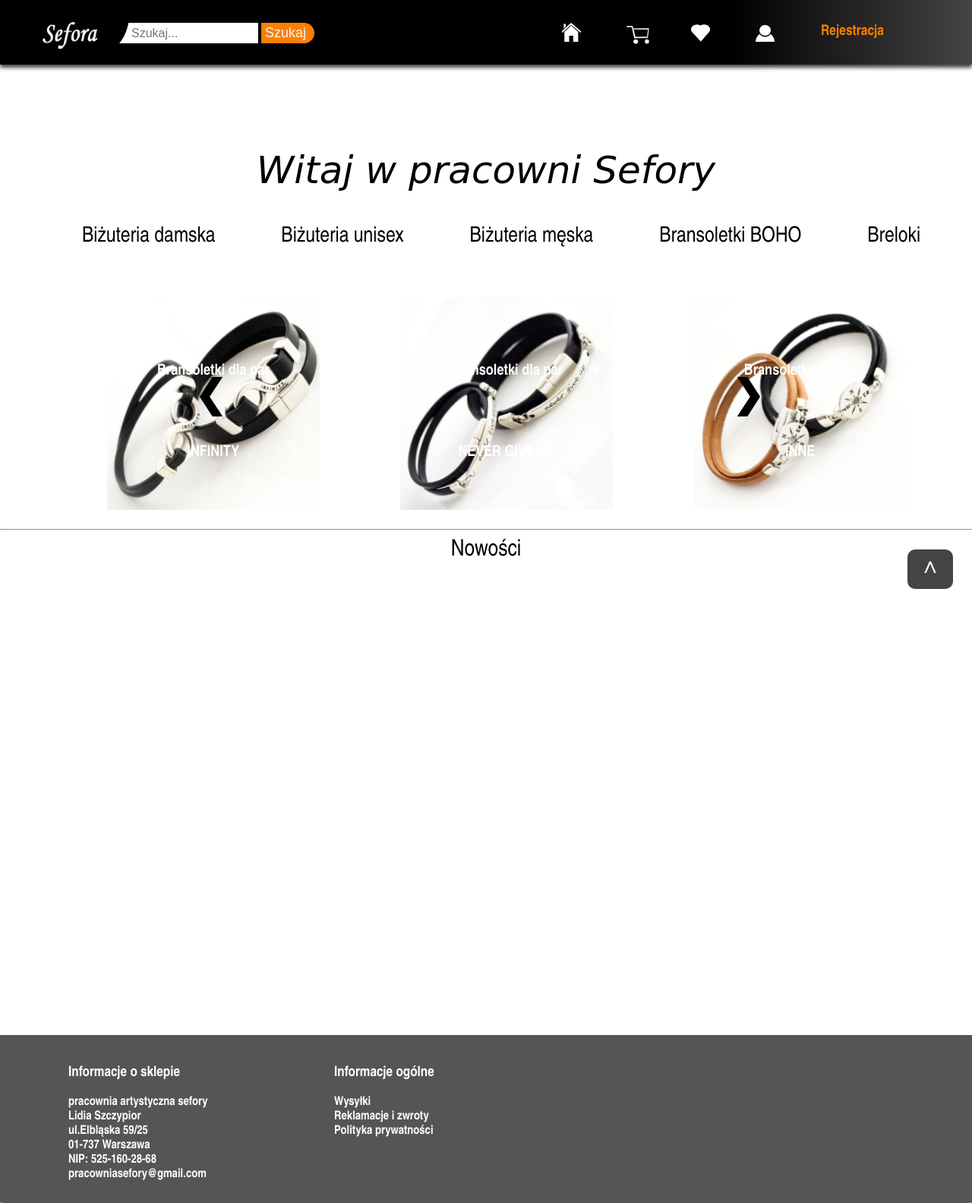
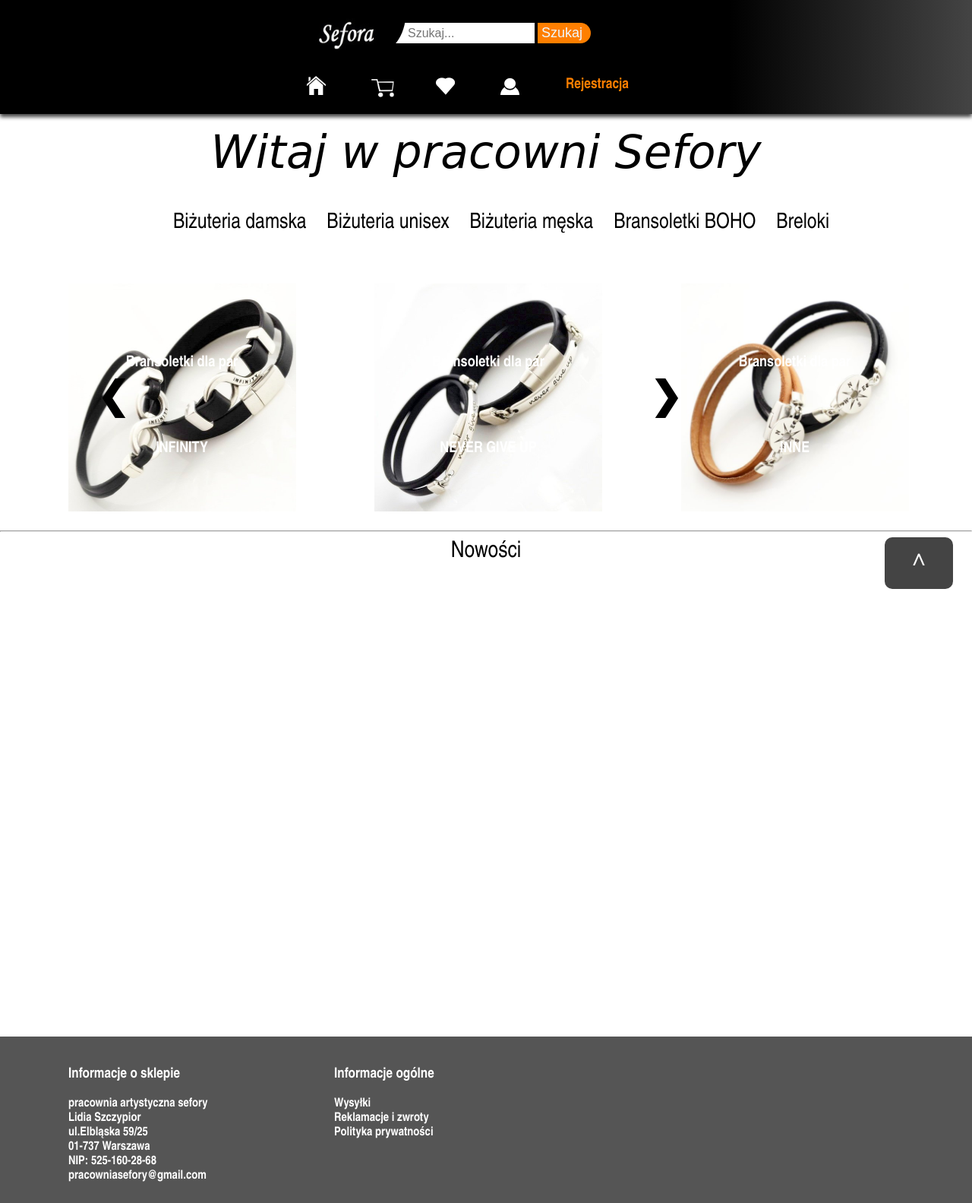
Before and after one commit to Damson99/index, a PHP site: page / in a window 1280 px wide; the page is wider, and only the part inside the window is pictured. Shown: the top 1583 px of that part at 76% size. Run offline with PHP 8.4, Linux system fonts and the light colour scheme; data that the repository does not hold is empty.

Commit message:
mediaquery

```diff
--- a/css/mediaquery.css
+++ b/css/mediaquery.css
@@ -1,55 +1,97 @@
 @media all and (max-width: 1660px){
+    /*MAIN*/
     #couple{
-        margin:2% 0% 2% 11%;
+        margin:2% 0% 2% 7%;
     }
-    #couple img{
-        width: 280px;
-        height: 280px;
-    }
-    #couple a{
-        width: 280px;
-        height: 280px;
-        font-size: 20px;
+    #mainWrapper{
+        margin:2% 0% 2% 10%;
     }
     .pOfferts,#userMenu{
         margin:0px;
         padding: 0px;
     }
-
+    #mainNav>ul>li{
+        padding: 20px 40px 20px 40px;
+    }
+    /*BASKET*/
+    #detailsDiv,#secondDetails,#basketDetails{
+        margin: 2% 0% 2% 10%;
+        width: 1100px;
+        padding: 20px;
+    }
 }
 
 @media all and (max-width: 1380px){
+    /*MAIN*/
+    #loginFormWrapper{
+        margin-top: 13%;
+        min-width: 460px;
+    }
+    #loginFormWrapper input{
+        width: 100%;
+        height: 50px;
+        font-size: 20px;
+    }
+    #loginFormWrapper p,#loginFormWrapper a{
+        font-size: 24px;
+    }
+    #loginFormWrapper h1{
+        font-size: 30px;
+    }
     #mainWrapper{
-        margin:2% 0% 2% 20%;
+        margin:2% 10% 2% 10%;
         grid-template-columns:repeat(2,1fr);
     }
+    .wrapper{
+        width: 400px;
+    }
+    .wrapperImage{
+        width: 400px;
+        height: 400px;
+    }
+    .wrapperHeader a{
+        font-size: 30px;
+    }
+    .imageLog{
+        width: 200px;
+        height: 200px;
+        margin: -170px 0px 0px 100px;
+    }
+    .secondWrapper{
+        margin-top: 30px;
+        font-size: 25px;
+    }
+    .heart{
+        width: 30px;
+        height: 30px;
+        margin-left: 190px;
+    }
+    .heart::after, .heart::before{
+        width: 30px;
+        height: 30px;
+    }
+    .secondWrapper a{
+        height: 45px;
+        font-size: 30px;
+        padding-top: 15px;
+    }
     .nextMainWrapper{
-        margin-right: -250px;
+        margin-right: -270px;
     }
-    .header{
-        margin-left: 20px;
+    .header,.loginInfo{
+        margin-left:30%;
     }
     .search{
         width: 200px;
     }
-}
-
-@media all and (max-width: 1200px){
     #couple{
-        grid-auto-rows: 400px;
+        grid-auto-rows: 300px;
     }
-    #couple img{
-        width: 250px;
-        height: 250px;
-    }
-    #couple a{
-        width: 250px;
-        height: 250px;
+    #couple a,#couple img{
+        width: 300px;
+        height: 300px;
         font-size: 20px;
     }
-}
-
-@media all and (max-width: 992px){
     #topDiv{
         height: 150px;
     }
@@ -57,37 +99,86 @@
         float: left;
         padding: 20px;
     }
-    .pOfferts,#userMenu{
-        padding: 10px;
-        margin: 0px 0px 0px 10%;
+    #mainNav>ul>li{
+        padding: 0px 10px 0px 10px;
+    }
+    .backToTop{
+        padding: 12px 30px 20px 30px;
+    }
+    /*BASKET*/
+    #detailsDiv,#secondDetails,#basketDetails{
+        margin: 2% 0% 2% 25%;
+        width: 500px;
+        padding: 20px;
+    }
+    #deleteProduct{
+        margin-left: 270px;
+    }
+    .basketItem{
+        margin:0px 0px 0px 10px;
+        grid-template-columns: repeat(1,1fr);
+        grid-gap: 0px;
+    }
+    #basketDetails textarea{
+        width: 350px;
     }
 }
 
-@media all and (max-width:700px){
-    .pOfferts,#userMenu,.pOffertsWel{
-        padding: 0px;
-        margin: 0px;
+@media all and (max-width: 992px){
+    /*MAIN*/
+    #mainWrapper{
+        margin:2% 0% 2% 5%;
+        grid-template-columns:repeat(2,1fr);
     }
-    .pOffertsWel{
+    .dot{
+        height: 50px;
+        width: 50px;
+    }
+    .prev,.nextMainWrapper, .next{
+        margin-top: -200px;
+    }
+    .slideshow-container{
+        height: 350px;
+        width: 350px;
+    }
+    .rightDiv{
+        grid-column:1/8;
+        font-size: 10px;
+    }
+    article{
+        width: 100%;
+    }
+    #detailsDiv h1{
         font-size: 30px;
     }
+    #detailsDiv .pic{
+        width: 300px;
+        height: 300px;
+    }
+    ul#subMenu{
+        width: 80px;
+        padding: 5px 5px 5px 15px;
+    }
     ul#subMenu a{
+        padding:0px;
         font-size: 10px;
+    }
+    #mainNav>ul>li{
+        padding: 0px;
+    }
+    #mainNav a{
+        font-size: 25px;
     }
     .pDiv a{
         font-size: 15px;
         height: 20px;
     }
     #couple{
-        grid-auto-rows: 120px;
+        grid-auto-rows: 300px;
     }
-    #couple img{
-        width: 100px;
-        height: 100px;
-    }
-    #couple a{
-        width: 100px;
-        height: 100px;
-        font-size: 10px;
+    #couple a,#couple img{
+        width: 250px;
+        height: 250px;
+        font-size: 14px;
     }
 }
--- a/css/style.css
+++ b/css/style.css
@@ -216,7 +216,8 @@ a{
 }
 .pOffertsWel{
     font-family:Brush Script MT, Brush Script Std, cursive;
-    font-size:50px;
+    margin-top: -30px;
+    font-size:60px;
 }
 .pDiv{
     text-align: center;
@@ -341,7 +342,7 @@ ul{
     opacity: 0.5;
 }
 #mainWrapper{
-    margin: 2% 0% 2% 16%;
+    margin: 2% 16% 2% 18%;
     display: grid;
     grid-template-columns:repeat(4,1fr);
 }
@@ -499,9 +500,6 @@ article{
     background-color: transparent;
 
 }
-/*#none:hover{
-    background-color: black;
-}*/
 .rightDiv p{
     color:#666666;
 }
@@ -524,6 +522,10 @@ article{
     cursor: pointer;
     border-radius: 10px;
     width: auto;
+}
+#basketDetails textarea{
+    margin-bottom:20px;
+    border:red 1px solid;
 }
 #basketDetails input[type="submit"]:hover{
     border-bottom: 3px solid white;
@@ -548,7 +550,6 @@ article{
 #basketDetails img{
     width: 150px;
     height: 150px;
-    margin-bottom: -20px;
 }
 #basketDetails a{
     font-size: 22px;
--- a/index.php
+++ b/index.php
@@ -83,7 +83,7 @@ $komunikat = $sefora->getMessage();
                                 $sefora->setMessage("Błąd");
                                 break;
                         }
-                        header("Location:index.php?action=braceletFor&brn=all");
+                        header("Location:index.php?action=showBasket");
                         break;
                     case 'deleteBasket':
                         $sefora->deleteBasket();
@@ -166,7 +166,7 @@ $komunikat = $sefora->getMessage();
                             case SERVER_ERROR:
                                 $sefora->setMessage("Błąd serwera");
                         }
-                        header("Location:index.php?action=braceletFor&brn=all");
+                        header("Location:index.php?action=showWishList");
                         break;
                     case 'showWishList':
                         switch($sefora->showWishList()){
--- a/templates/basket.php
+++ b/templates/basket.php
@@ -40,7 +40,7 @@
             }else{
                 $message="Wiadomość do sprzedawcy. Proszę podać obwód nadgarstka zmierzony na styk zgodnie ze zdjęciem i kolor wybranej bransoletki.";
             }?>
-            <textarea name="message" style="margin-bottom:20px;border:red 1px solid;" placeholder="<?=$message?>"<?=$disabled?>></textarea>
+            <textarea name="message" placeholder="<?=$message?>"<?=$disabled?>></textarea>
             <div></div>
             <?php if($action!='checkout'):?>
             <input type="submit" value="Do kasy">
--- a/templates/searchResult.php
+++ b/templates/searchResult.php
@@ -5,9 +5,9 @@
     <?php while($row=$result->fetch_row()):?>
         <div class="wrapper">
             <?php $pic=substr($row[4], 0, strpos($row[4], "."));?>
-            <a href="index.php?action=showDetails&amp;id=<?=$row[0]?>"><img src="<?="templates/images/".$pic.".jpg"?>" class="wrapperImage"></a>
+            <a href="index.php?action=showDetails&amp;id=<?=$row[0]?>" target="_blank"><img src="<?="templates/images/".$pic.".jpg"?>" class="wrapperImage"></a>
             <div class="wrapperHeader">
-                <a href="index.php?action=showDetails&amp;id=<?=$row[0]?>"><?=$row[1]?></a>
+                <a href="index.php?action=showDetails&amp;id=<?=$row[0]?>" target="_blank"><?=$row[1]?></a>
             </div>
             <div class="secondWrapper">
                 <div>
@@ -18,8 +18,8 @@
                     ?>
                 </div>
                 <div><b><?=$row[3]?>zł</b></div>
-                <a id="none" href="index.php?action=toWishList&amp;id=<?=$row[0]?>"><div class="heart"></div></a>
-                <div><a href="index.php?action=toBasket&amp;id=<?=$row[0]?>">DO KOSZYKA</a></div>
+                <a id="none" href="index.php?action=toWishList&amp;id=<?=$row[0]?>" target="_blank"><div class="heart"></div></a>
+                <div><a href="index.php?action=toBasket&amp;id=<?=$row[0]?>"target="_blank">DO KOSZYKA</a></div>
             </div>
         </div>
     <?php endwhile;?>
```
